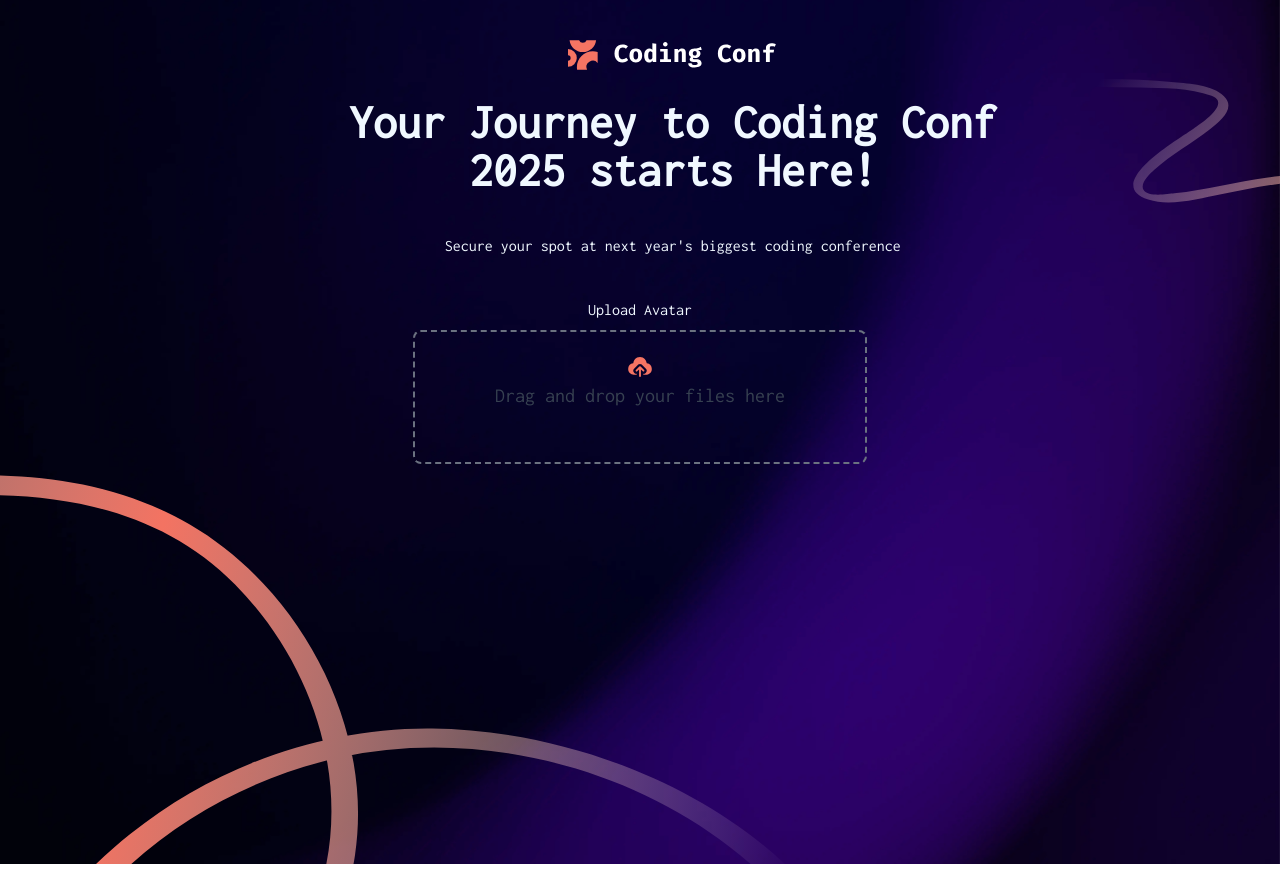
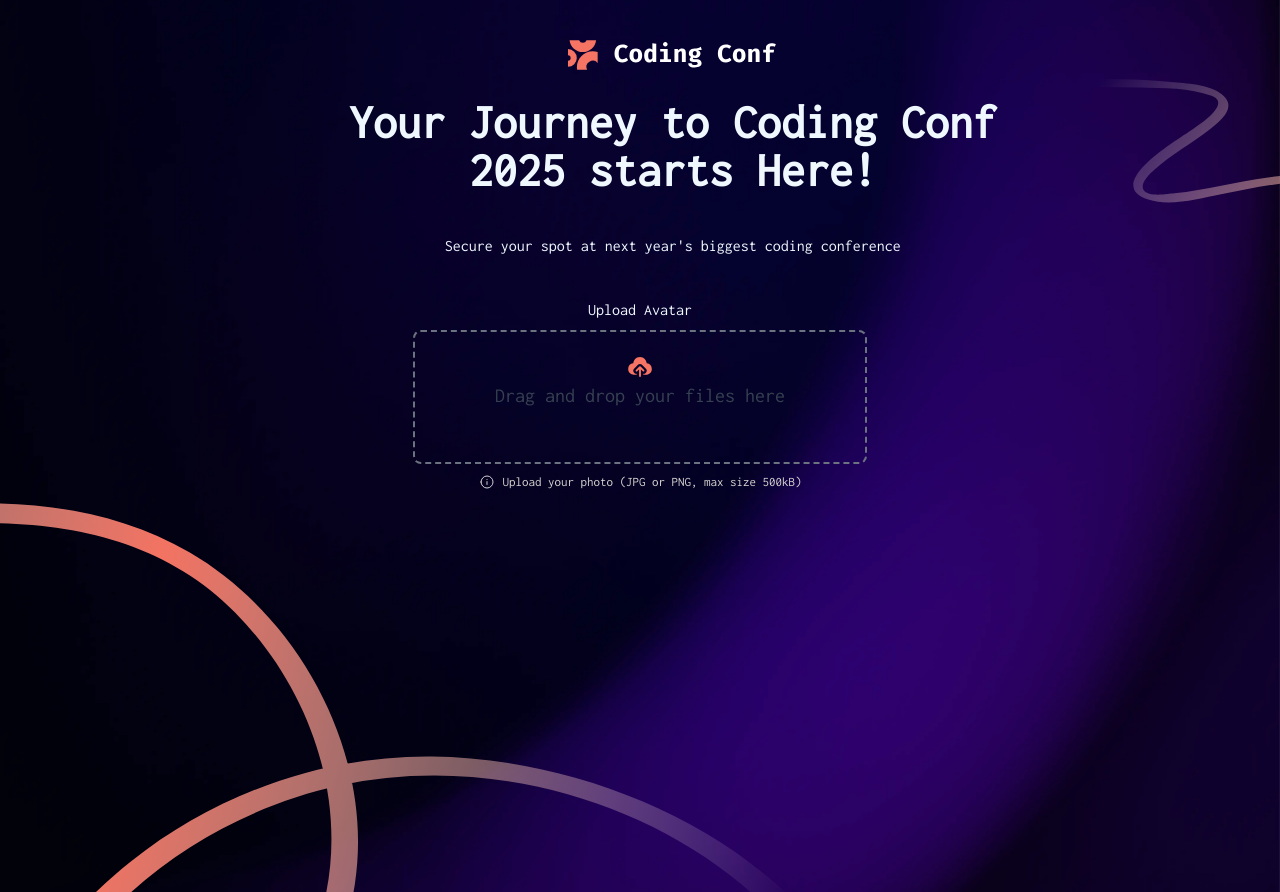
Before and after one commit to mohadeseSadri/Conference-ticket-generator, a React (Vite) app in the folder Conference ticket generator/: page / in a window 1280 px wide. Before the commit the page ends 864 px from the top, so only its background shows below. Built offline with nearby package versions, Linux system fonts and the light colour scheme; a web font is replaced by a local one.

Commit message:
Add a drag and drop tip

```diff
--- a/Conference ticket generator/src/Components/UploadAvatar.tsx
+++ b/Conference ticket generator/src/Components/UploadAvatar.tsx
@@ -1,8 +1,10 @@
 import { useState } from "react";
 import Upload from "../assets/Images/icon-upload.svg";
+import Info from "../assets/Images/icon-info.svg";
 
 function UploadAvatar() {
   const [image, setImage] = useState<string | null>(null);
+  const [draggedFiles, setDraggedFiles] = useState<File[]>([]);
 
   const handleImageUplod = (event: React.ChangeEvent<HTMLInputElement>) => {
     if (event.target.files && event.target.files.length > 0) {
@@ -14,8 +16,6 @@ function UploadAvatar() {
       reader.readAsDataURL(file);
     }
   };
-
-  const [draggedFiles, setDraggedFiles] = useState<File[]>([]);
 
   const handleDrop = (event: React.DragEvent<HTMLDivElement>) => {
     event.preventDefault();
@@ -35,11 +35,11 @@ function UploadAvatar() {
         <p className="flex items-center justify-center mt-10">Upload Avatar</p>
 
         <div
-          className="flex items-center justify-center mt-2 cursor-pointer"
+          className="flex items-center justify-center mt-2"
           onDrop={handleDrop}
           onDragOver={handleDragOver}
         >
-          <div className="py-5 px-20 border-2 border-dashed border-gray-500 border-raduce rounded-lg">
+          <div className="py-5 px-20 border-2 border-dashed border-gray-500 border-raduce rounded-lg cursor-pointer">
             <div className="flex items-center justify-center">
               <img src={Upload} alt="Upload" />
             </div>
@@ -60,6 +60,7 @@ function UploadAvatar() {
                   <div className="text-center cursor-pointer transition-colors">
                     {draggedFiles.length > 0 && (
                       <button
+                        type="button"
                         className="mt-4 px-4 py-2 text-white rounded"
                         onClick={clearFiles}
                       >
@@ -89,6 +90,12 @@ function UploadAvatar() {
             </div>
           </div>
         </div>
+
+        <div className="flex items-center justify-center mt-2">
+          <img src={Info} alt="Info" className="pr-2" />
+          <p className="text-[13px] text-stone-300">Upload your photo (JPG or PNG, max size 500kB)</p>
+        </div>
+
       </div>
     </>
   );
```
Also changed, not shown: Conference ticket generator/src/assets/Images/icon-info.svg (added).
